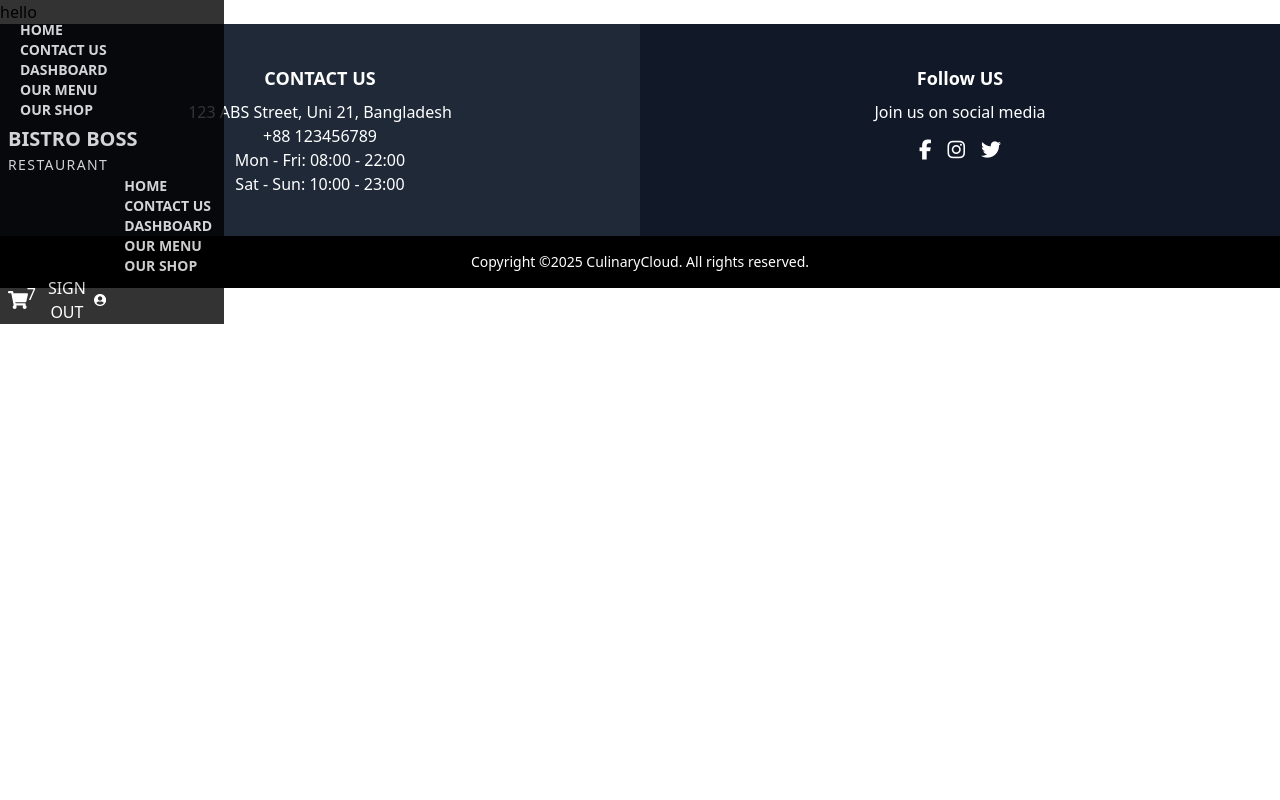
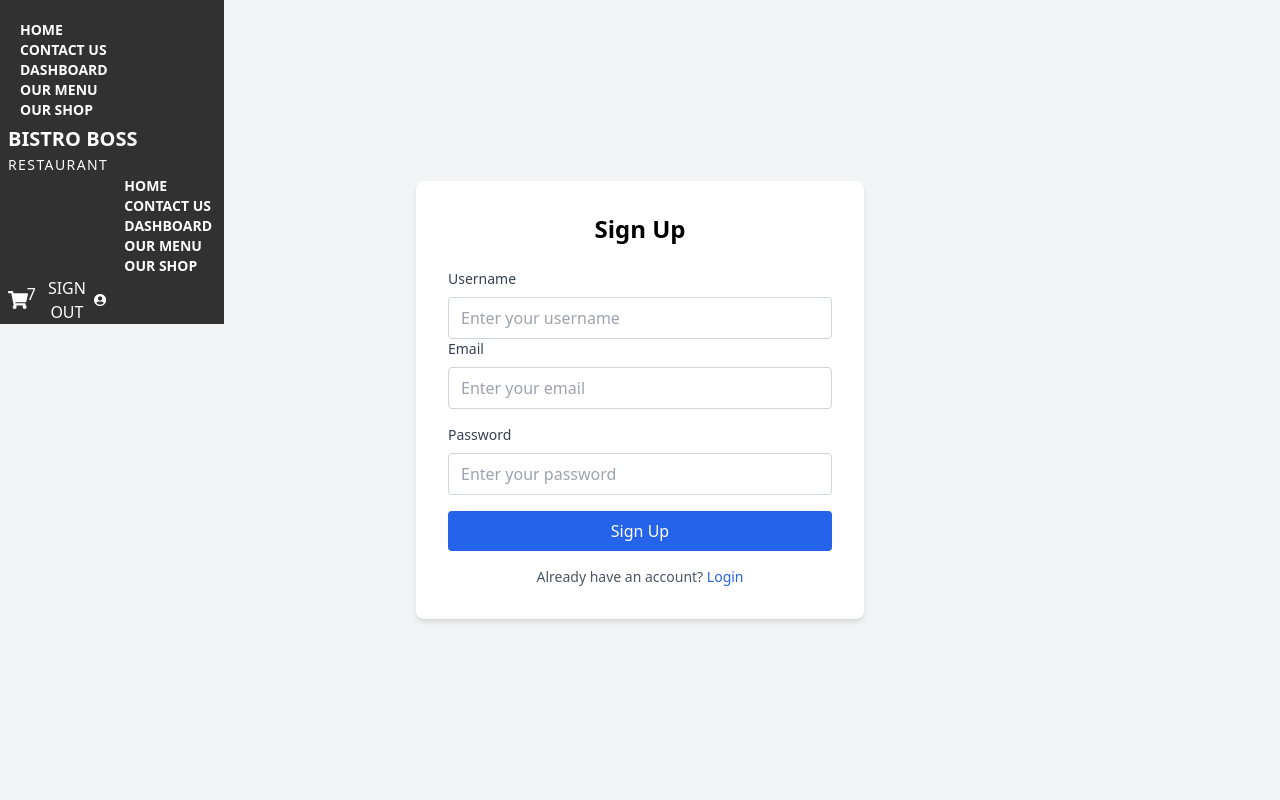
Before and after one commit to rakib-sikder/bistro_boss, a React (Vite) app: page /signup in a window 1280 px wide. Shown: the top 800 px of the page. Built offline with nearby package versions, Linux system fonts and the light colour scheme; no server answers.

Commit message:
feat: implement SignUp form using react-hook-form for user registration

```diff
--- a/package.json
+++ b/package.json
@@ -20,6 +20,7 @@
     "react-dom": "^18.3.1",
     "react-google-recaptcha": "^3.1.0",
     "react-helmet": "^6.1.0",
+    "react-hook-form": "^7.57.0",
     "react-icons": "^5.5.0",
     "react-paginate": "^8.3.0",
     "react-responsive-carousel": "^3.2.23",
--- a/src/pages/SignUp/SignUp.jsx
+++ b/src/pages/SignUp/SignUp.jsx
@@ -1,11 +1,84 @@
-
+import { useContext } from "react";
+import { useForm } from "react-hook-form";
+import { AuthContext } from "../../userAuthentication/authprovider";
 
 const SignUp = () => {
-    return (
-        <div>
-            hello
-        </div>
-    );
+    const {signUp}= useContext(AuthContext);
+
+  const {
+    register,
+    handleSubmit,
+    formState: { errors },
+  } = useForm();
+   const onSubmit = (data) => {
+    const { username, email, password } = data;
+    signUp(email, password)
+      .then((userCredential) => {
+        // Signed in
+        const user = userCredential.user;
+        console.log("User signed up successfully:", user);
+      })
+      .catch((error) => {
+        console.error("Error signing up:", error);
+      });}
+  return (
+    <div className="flex items-center justify-center min-h-screen bg-gray-100">
+      <div className="bg-white p-8 rounded-lg shadow-md w-full max-w-md">
+        <h2 className="text-2xl font-bold mb-6 text-center">Sign Up</h2>
+        <form onSubmit={handleSubmit(onSubmit)}>
+          <div>
+            <label className="block text-sm font-medium text-gray-700 mb-2">
+              Username
+            </label>
+            <input
+              type="text"
+              {...register("username", { required: true })}
+              className="w-full px-3 py-2 border border-gray-300 rounded focus:outline-none focus:ring-2 focus:ring-blue-500"
+              placeholder="Enter your username"
+
+            />
+            {errors.username && <span>This field is required</span>}
+          </div>
+          <div className="mb-4">
+            <label className="block text-sm font-medium text-gray-700 mb-2">
+              Email
+            </label>
+            <input
+              type="email"
+              className="w-full px-3 py-2 border border-gray-300 rounded focus:outline-none focus:ring-2 focus:ring-blue-500"
+              placeholder="Enter your email"
+              {...register("email", { required: true })}
+            />
+            {errors.email && <span>This field is required</span>}
+          </div>
+          <div className="mb-4">
+            <label className="block text-sm font-medium text-gray-700 mb-2">
+              Password
+            </label>
+            <input
+              type="password"
+              className="w-full px-3 py-2 border border-gray-300 rounded focus:outline-none focus:ring-2 focus:ring-blue-500"
+              placeholder="Enter your password"
+              {...register("password", { minLength: 6 , maxLength: 20, required:true, pattern: /^(?=.*[a-z])(?=.*[A-Z])(?=.*\d)[a-zA-Z\d]{6,20}$/ })}
+            />
+            {errors.password && <span>This field is required</span>}
+          </div>
+          <button
+            type="submit"
+            className="w-full bg-blue-600 text-white py-2 rounded hover:bg-blue-700 transition duration-200"
+          >
+            Sign Up
+          </button>
+        </form>
+        <p className="mt-4 text-sm text-center text-gray-600">
+          Already have an account?{" "}
+          <a href="/login" className="text-blue-600 hover:underline">
+            Login
+          </a>
+        </p>
+      </div>
+    </div>
+  );
 };
 
 export default SignUp;
```
Also changed, not shown: 1 other file (tests, documents, lock files or other folders).
